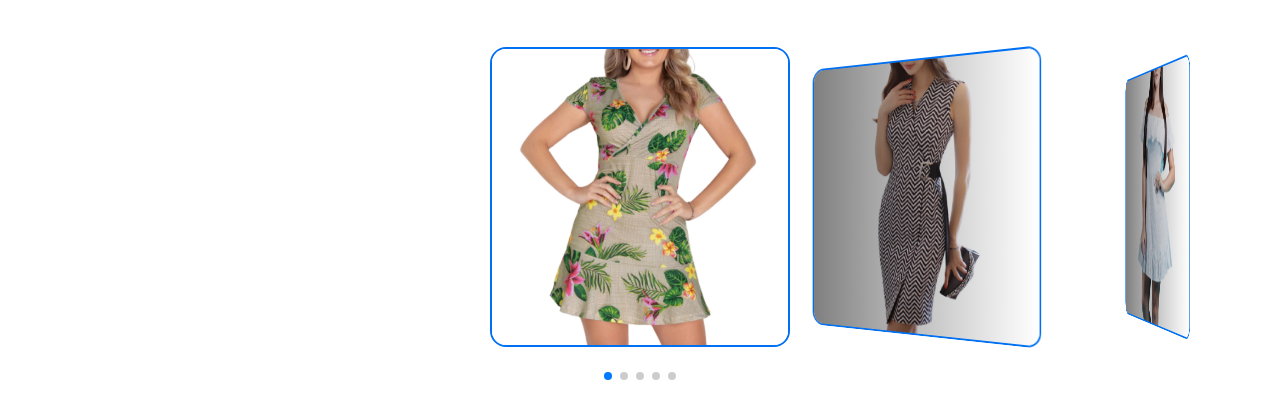
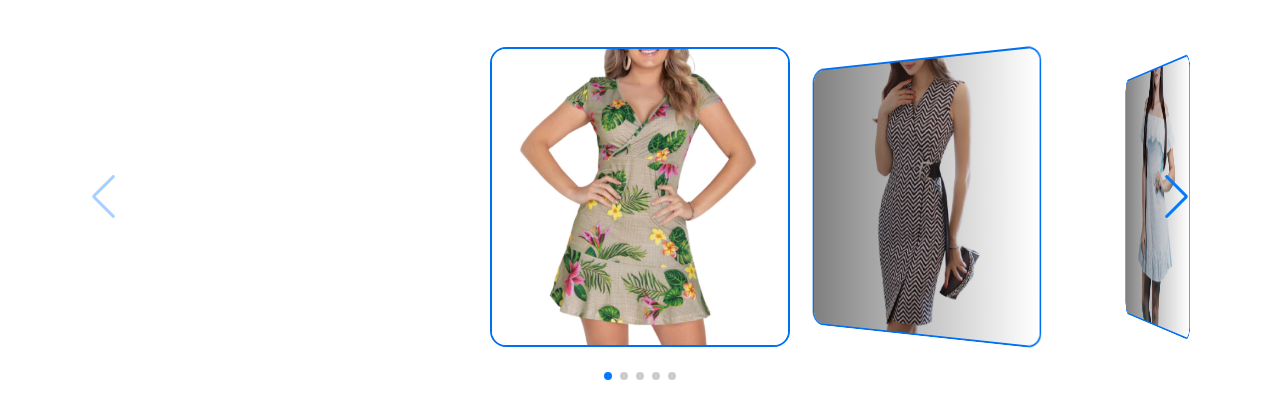
Before and after one commit to josuenm/lp-fabiano-02, a website: page index.html in a window 1280 px wide. Shown: the part 2965-3384 px from the top of the page. Drawn offline with nearby package versions, Linux system fonts and the light colour scheme.

Commit message:
Setas nos slides

```diff
--- a/index.html
+++ b/index.html
@@ -202,6 +202,8 @@
           <img src="./assets/dresses/dress-05.jpg" alt="Vestido 5" />
         </div>
       </div>
+      <div class="swiper-button-next"></div>
+      <div class="swiper-button-prev"></div>
       <div class="swiper-pagination"></div>
     </div>
 
@@ -238,8 +240,13 @@
                 modifier: 1,
                 slideShadows: true,
             },
+            navigation: {
+                nextEl: ".swiper-button-next",
+                prevEl: ".swiper-button-prev",
+            },
             pagination: {
                 el: ".swiper-pagination",
+                clickable: true,
             },
         });
     </script>
```
Lines whose indentation alone changed are shown as unchanged.
